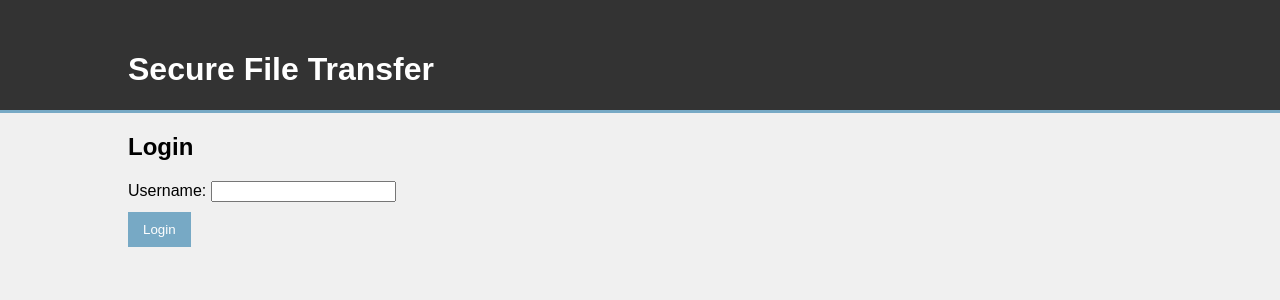
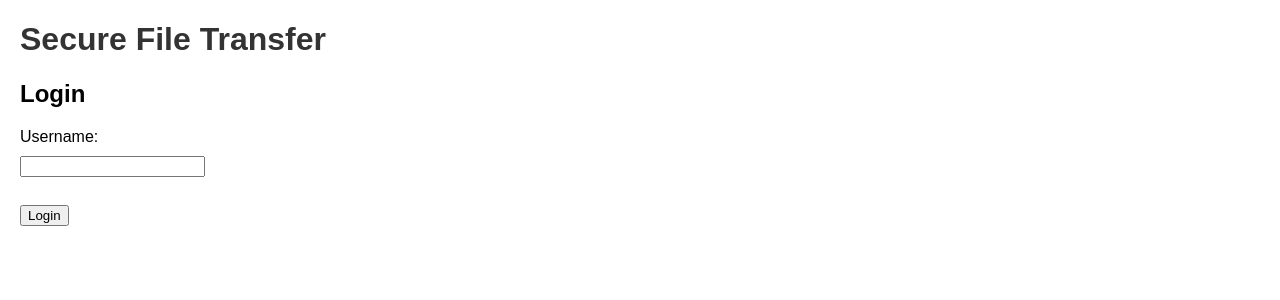
Before and after one commit to aman25502/secure-file-transfer, a Flask app: page /login in a window 1280 px wide. Shown: the top 300 px of the page. Run offline with Flask 2, Linux system fonts and the light colour scheme.

Commit message:
Update style.css

```diff
--- a/static/style.css
+++ b/static/style.css
@@ -1,50 +1,33 @@
 body {
     font-family: Arial, sans-serif;
-    background-color: #f0f0f0;
-    margin: 0;
+    margin: 20px;
     padding: 0;
 }
 
-.container {
-    width: 80%;
-    margin: auto;
-    overflow: hidden;
+h1 {
+    color: #333;
 }
 
-header {
-    background: #333;
-    color: #fff;
-    padding-top: 30px;
-    min-height: 70px;
-    border-bottom: #77A9C5 3px solid;
+form {
+    margin-bottom: 20px;
 }
 
-header a {
-    color: #fff;
-    font-size: 17px;
-    text-decoration: none;
-    text-transform: uppercase;
-    margin-right: 15px;
+input[type="file"],
+input[type="email"],
+input[type="text"],
+input[type="submit"] {
+    display: block;
+    margin: 10px 0;
 }
 
-header ul {
-    padding: 0;
-    list-style: none;
+input[type="submit"] {
+    background-color: #4CAF50;
+    color: white;
+    border: none;
+    padding: 10px;
+    cursor: pointer;
 }
 
-header ul li {
-    display: inline;
+input[type="submit"]:hover {
+    background-color: #45a049;
 }
-
-button {
-    padding: 10px 15px;
-    background-color: #77A9C5;
-    border: none;
-    color: white;
-    cursor: pointer;
-    margin-top: 10px;
-}
-
-button:hover {
-    background-color: #555;
-}
```
